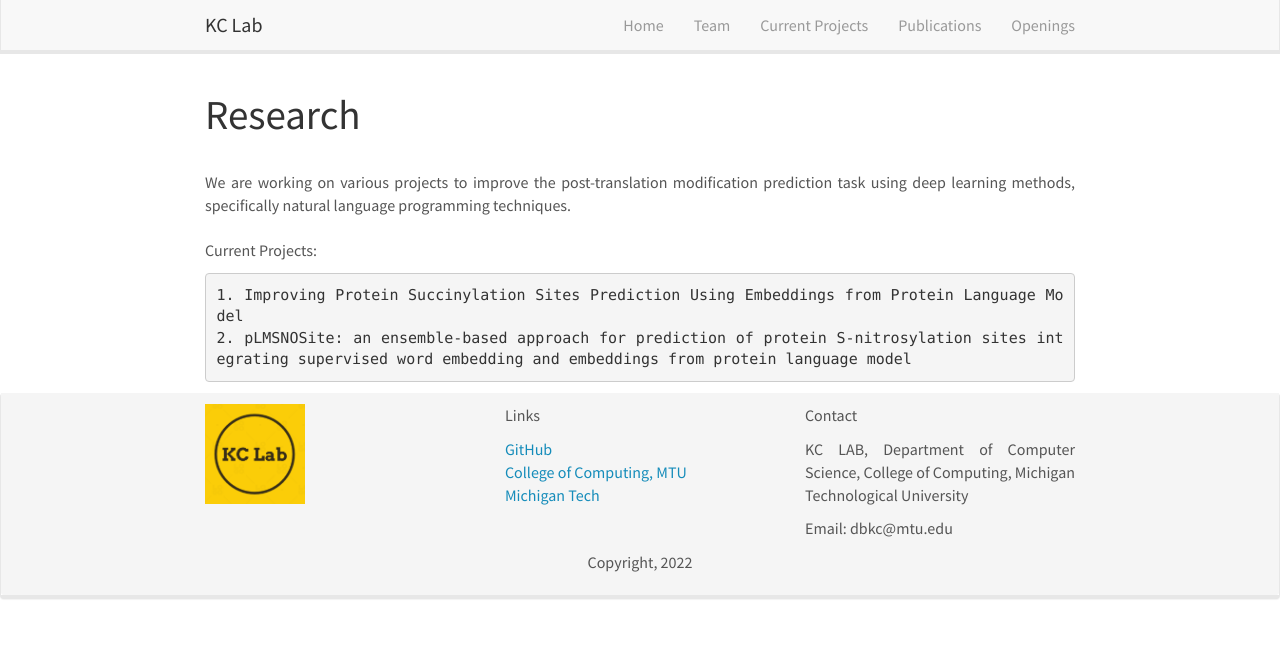
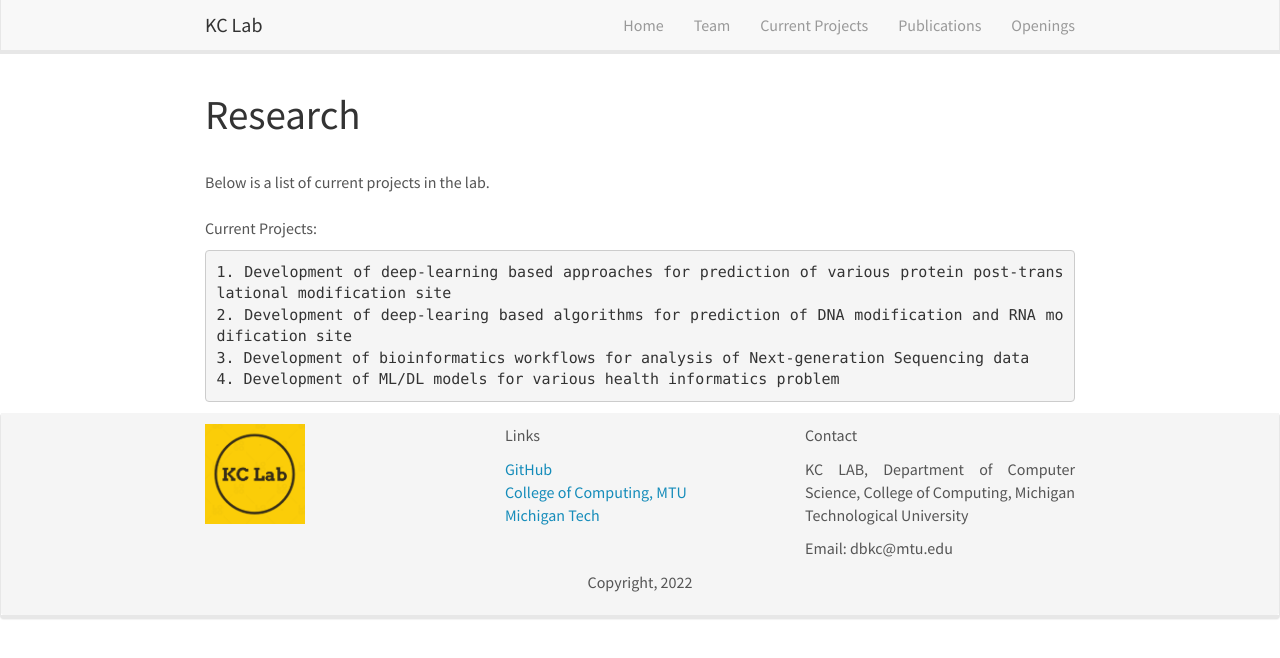
Before and after one commit to pawelparker/KCLabMTU.github.io, a Jekyll site: the page built from _pages/research.md, in a window 1280 px wide. Shown: the top 658 px of the page. Built offline with Jekyll 4.4.1, drawn with Linux system fonts in a browser that asks for light colours; nearby versions of some CDN libraries.

Commit message:
Update research.md

```diff
--- a/_pages/research.md
+++ b/_pages/research.md
@@ -10,9 +10,11 @@ permalink: /research/
 
 
 <br>
-We are working on various projects to improve the post-translation modification prediction task using deep learning methods, specifically natural language programming techniques.
+Below is a list of current projects in the lab.
 <br><br>
 Current Projects:
 
-    1. Improving Protein Succinylation Sites Prediction Using Embeddings from Protein Language Model
-    2. pLMSNOSite: an ensemble-based approach for prediction of protein S-nitrosylation sites integrating supervised word embedding and embeddings from protein language model
+    1. Development of deep-learning based approaches for prediction of various protein post-translational modification site
+    2. Development of deep-learing based algorithms for prediction of DNA modification and RNA modification site
+    3. Development of bioinformatics workflows for analysis of Next-generation Sequencing data
+    4. Development of ML/DL models for various health informatics problem
```
